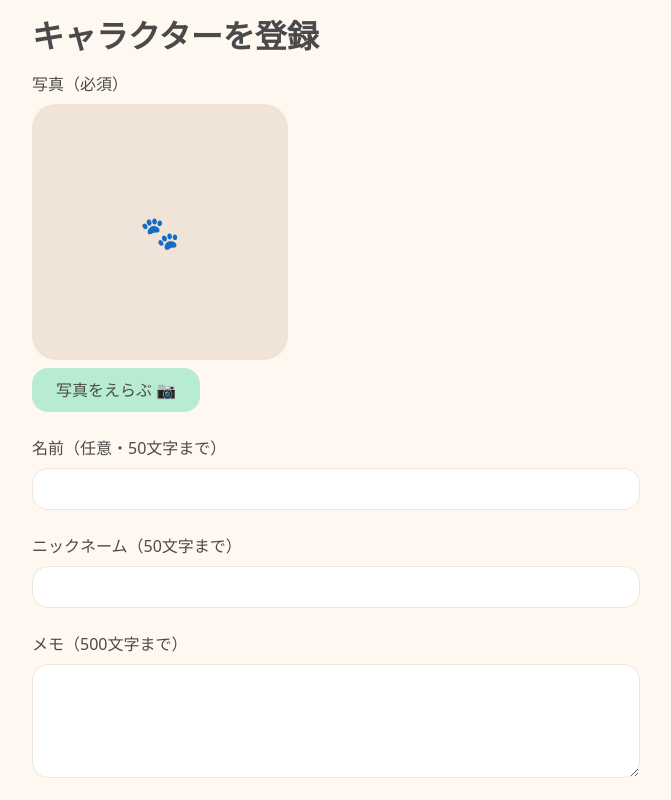
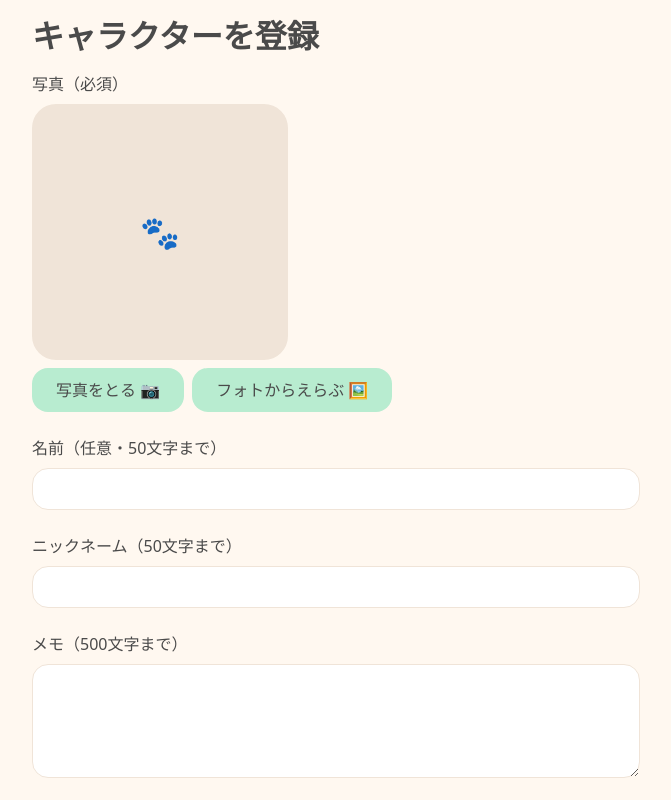
Before and after one commit to fujimotoyus/FriendAPP, a React (Vite) app: page / in a window 1280 px wide. Both pictures are taken after a click on the button "新規登録 ✚". Shown: the top 800 px of the page, without its empty margins (304-975 px from the left). Built offline with nearby package versions, Linux system fonts and the light colour scheme.

Commit message:
feat: タイトルを「お友達図鑑」に変更し、写真登録をカメラ撮影/フォト選択の2択に対応

```diff
--- a/index.html
+++ b/index.html
@@ -7,7 +7,7 @@
       content="width=device-width, initial-scale=1.0, viewport-fit=cover"
     />
     <meta name="theme-color" content="#ffb6c8" />
-    <title>キャラ図鑑</title>
+    <title>お友達図鑑</title>
   </head>
   <body>
     <div id="root"></div>
--- a/src/components/CollectionView.tsx
+++ b/src/components/CollectionView.tsx
@@ -31,7 +31,7 @@ export function CollectionView({ onAdd, onSelect }: CollectionViewProps): JSX.El
   return (
     <main className="collection-view">
       <header className="collection-view__header">
-        <h1>キャラ図鑑</h1>
+        <h1>お友達図鑑</h1>
         <PastelButton onClick={onAdd}>新規登録 ✚</PastelButton>
       </header>
 
--- a/src/components/PhotoInput.tsx
+++ b/src/components/PhotoInput.tsx
@@ -1,10 +1,15 @@
 /**
  * PhotoInput — 写真取り込み用の `<input type="file">` ラッパ。
  *
- * `<input type="file" accept="image/*" capture="environment">` を隠しつつ、
- * かわいいタップ可能なラベル/ボタンで包む（要件1.2）。ラベルは最小 44×44 CSS px の
- * タッチ領域を確保する（要件7.7）。デザインシステムのトークン（`--color-*`・
- * `--radius-*`）でパステル・角丸のポップな見た目にする（要件7.5）。
+ * `source` によって取り込み元を切り替える（要件1.2）:
+ * - `camera`:  `<input type="file" accept="image/*" capture="environment">`。
+ *              モバイルではカメラ（写真撮影）を起動する。
+ * - `library`: `<input type="file" accept="image/*">`（capture なし）。
+ *              端末の写真ライブラリ / ファイルから選ぶ（フォトからアップロード）。
+ *
+ * ネイティブ input を隠しつつ、かわいいタップ可能なラベルで包む。ラベルは最小
+ * 44×44 CSS px のタッチ領域を確保する（要件7.7）。デザインシステムのトークン
+ * （`--color-*`・`--radius-*`）でパステル・角丸のポップな見た目にする（要件7.5）。
  *
  * ファイル選択の結果は呼び出し側へコールバックで通知する。ファイルが選択されれば
  * `onSelect(file)`、キャンセル（空の FileList / 選択なし）やブラウザによるアクセス
@@ -13,8 +18,11 @@
  *
  * Requirements: 1.2, 1.11, 7.5, 7.7
  */
-import { useId, useRef } from 'react';
+import { useId } from 'react';
 import type { ChangeEvent } from 'react';
+
+/** 取り込み元。camera=写真撮影 / library=フォトから選択。 */
+export type PhotoSource = 'camera' | 'library';
 
 export interface PhotoInputProps {
   /** ファイルが選択されたときに、その File を受け取るコールバック。 */
@@ -24,21 +32,29 @@ export interface PhotoInputProps {
    * 何も取得できなかったときに呼ばれるコールバック（要件1.11）。省略可。
    */
   onCancel?: () => void;
-  /** ラベル/ボタンに表示する文言。省略時は既定の文言。 */
+  /** 取り込み元。省略時は 'library'（フォトから選択）。要件1.2 */
+  source?: PhotoSource;
+  /** ラベル/ボタンに表示する文言。省略時は source に応じた既定の文言。 */
   label?: string;
   /** ルート要素に付与する追加クラス名。 */
   className?: string;
 }
 
+/** source ごとの既定ラベル。 */
+const DEFAULT_LABELS: Record<PhotoSource, string> = {
+  camera: '写真をとる 📷',
+  library: 'フォトからえらぶ 🖼️',
+};
+
 export function PhotoInput({
   onSelect,
   onCancel,
-  label = '写真をえらぶ 📷',
+  source = 'library',
+  label,
   className,
 }: PhotoInputProps): JSX.Element {
   // label の htmlFor と input の id を紐づけ、複数配置時の衝突を避ける。
   const inputId = useId();
-  const inputRef = useRef<HTMLInputElement>(null);
 
   const handleChange = (event: ChangeEvent<HTMLInputElement>): void => {
     const files = event.target.files;
@@ -55,18 +71,20 @@ export function PhotoInput({
     event.target.value = '';
   };
 
+  const text = label ?? DEFAULT_LABELS[source];
+
   return (
     <div className={className ? `photo-input ${className}` : 'photo-input'}>
       <label htmlFor={inputId} className="photo-input__label touch-target">
-        {label}
+        {text}
       </label>
       <input
-        ref={inputRef}
         id={inputId}
         className="photo-input__field"
         type="file"
         accept="image/*"
-        capture="environment"
+        // camera のときだけ capture を付与してカメラ起動を促す（要件1.2）。
+        {...(source === 'camera' ? { capture: 'environment' as const } : {})}
         onChange={handleChange}
       />
     </div>
--- a/src/components/RegistrationForm.tsx
+++ b/src/components/RegistrationForm.tsx
@@ -146,7 +146,18 @@ export function RegistrationForm({
             alt="登録する写真のプレビュー"
             className="registration-form__photo-preview"
           />
-          <PhotoInput onSelect={handlePhotoSelect} onCancel={handlePhotoCancel} />
+          <div className="registration-form__photo-actions">
+            <PhotoInput
+              source="camera"
+              onSelect={handlePhotoSelect}
+              onCancel={handlePhotoCancel}
+            />
+            <PhotoInput
+              source="library"
+              onSelect={handlePhotoSelect}
+              onCancel={handlePhotoCancel}
+            />
+          </div>
           {photoFieldError ? (
             <p className="registration-form__error" role="alert">
               {photoFieldError}
--- a/src/styles/global.css
+++ b/src/styles/global.css
@@ -538,3 +538,10 @@ select {
   line-height: var(--line-height-base);
   white-space: pre-wrap;
 }
+
+/* 写真取り込みボタン（写真をとる / フォトからえらぶ）の横並び (要件1.2) */
+.registration-form__photo-actions {
+  display: flex;
+  gap: var(--space-sm);
+  flex-wrap: wrap;
+}
--- a/vite.config.ts
+++ b/vite.config.ts
@@ -11,8 +11,8 @@ export default defineConfig({
       registerType: 'autoUpdate',
       devOptions: { enabled: true },
       manifest: {
-        name: 'キャラ図鑑',
-        short_name: 'キャラ図鑑',
+        name: 'お友達図鑑',
+        short_name: 'お友達図鑑',
         display: 'standalone',
         orientation: 'portrait',
         start_url: '.',
@@ -23,6 +23,12 @@ export default defineConfig({
       },
     }),
   ],
+  server: {
+    host: true,
+    // Cloudflare Tunnel (trycloudflare.com) 経由の一時公開URLからのアクセスを許可する。
+    // 動作確認用途。恒久運用時は本番デプロイを推奨。
+    allowedHosts: ['.trycloudflare.com'],
+  },
   test: {
     environment: 'jsdom',
     globals: true,
```
